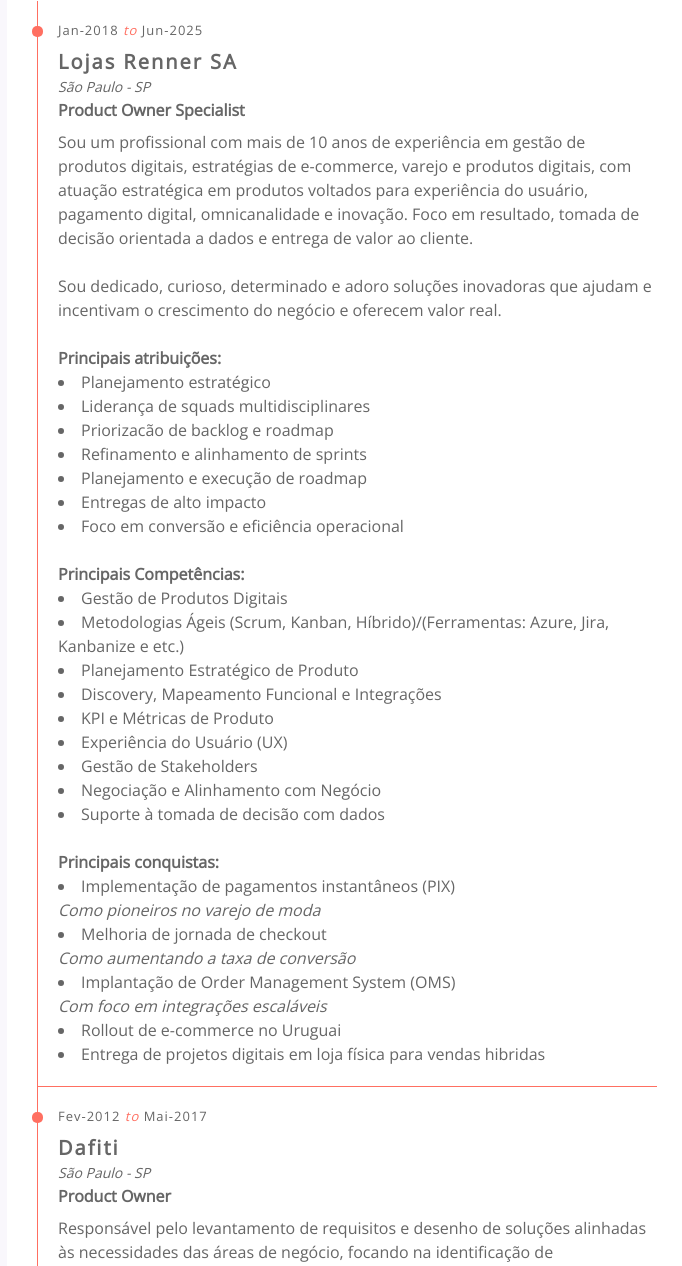
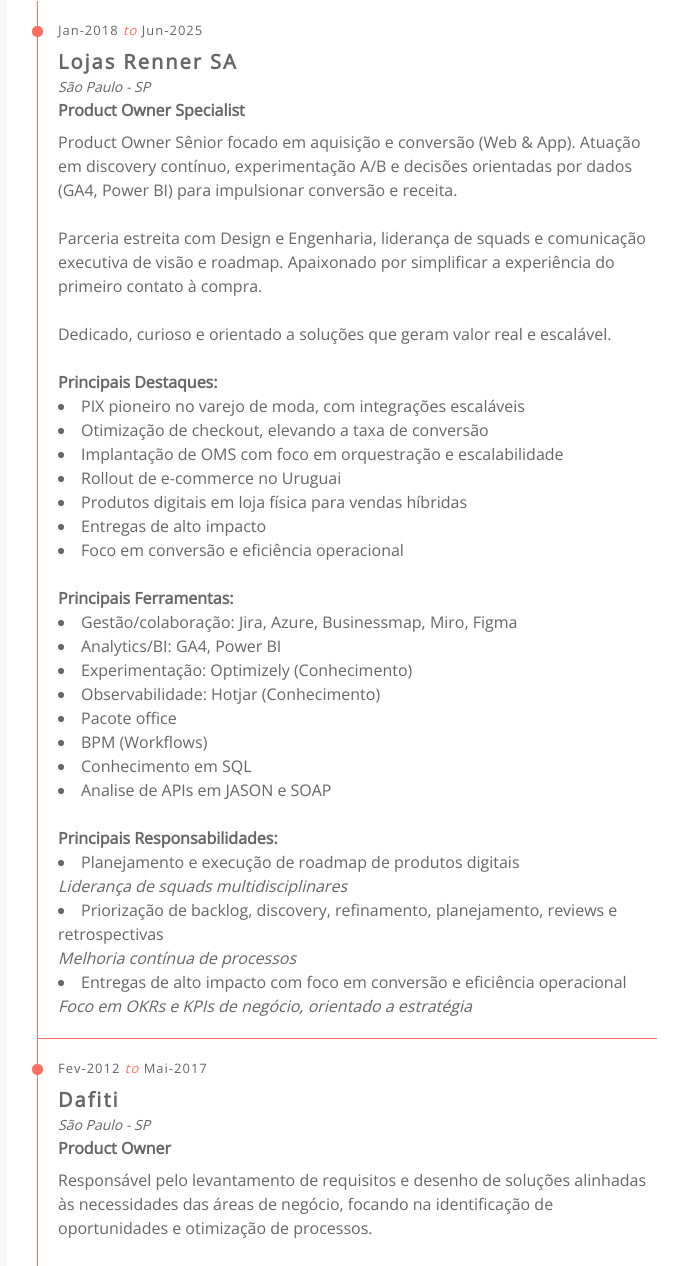
Before and after one commit to 2023-amorim/profile, a plain HTML site: page index.html in a window 1280 px wide. Shown: the part 968-2234 px from the top of the page, without its empty margins (393-1075 px from the left). Drawn offline with nearby package versions, Linux system fonts and the light colour scheme.

Commit message:
Add files via upload

```diff
--- a/index.html
+++ b/index.html
@@ -132,16 +132,15 @@
               </div>
               <div class="col-md-6 col-lg-7">
                 <p>
-                  Desde o inicio da minha carreira, sempre foi movido pela
-                  curiosodade e pelo desejo de melhorar processos, gerar valor e
-                  entregar soluções eficazes. Comecei como Analista de
-                  Qualidade, onde aprendi a importância da precisão, análise de
-                  dados e foco no cliente. <br /><br />
-                  Ao longo do tempo, evolui para posições de liderança,
-                  consolidando minha habilidade de gerenciar times, otimizar
-                  fluxos e implementar sistemas. Foi nesse momento que me
-                  conectei com a transformação digital e percebi que poderia ir
-                  além da operação.
+                Sou movido por curiosidade e pelo desejo de melhorar processos, gerar valor e entregar
+                soluções eficazes. <br /><br />
+
+                Iniciei como Analista de Qualidade, desenvolvendo precisão, análise
+                de dados e foco no cliente. Com o tempo, assumi papéis de liderança, gerenciando
+                times, otimizando fluxos e implementando sistemas. <br /><br />
+
+                Nesse percurso, aproximei-me da
+                transformação digital e percebi meu potencial para atuar além da operação.
                 </p>
                 <!-- <a class="btn" href="#">Hire Me</a> -->
               </div>
@@ -227,52 +226,41 @@
                   <h4>São Paulo - SP</h4>
                   <h5>Product Owner Specialist</h5>
                   <p>
-                    Sou um profissional com mais de 10 anos de experiência em
-                    gestão de produtos digitais, estratégias de e-commerce,
-                    varejo e produtos digitais, com atuação
-                    estratégica em produtos voltados para experiência do
-                    usuário, pagamento digital, omnicanalidade e inovação. Foco
-                    em resultado, tomada de decisão orientada a dados e entrega
-                    de valor ao cliente. <br /><br />
-                    Sou dedicado, curioso, determinado e adoro soluções
-                    inovadoras que ajudam e incentivam o crescimento do negócio
-                    e oferecem valor real. <br /><br />
+                      Product Owner Sênior focado em aquisição e conversão (Web & App). Atuação em discovery
+                      contínuo, experimentação A/B e decisões orientadas por dados (GA4, Power BI) para
+                      impulsionar conversão e receita. <br /><br />
+                      Parceria estreita com Design e Engenharia, liderança de squads e comunicação executiva de visão e roadmap. Apaixonado por simplificar a experiência do primeiro contato à compra.<br /><br />
+                      Dedicado, curioso e orientado a soluções que geram valor real e escalável.<br /><br />
 
-                    <b>Principais atribuições:</b>
-                    <li>Planejamento estratégico</li>
-                    <li>Liderança de squads multidisciplinares</li>
-                    <li>Priorizacão de backlog e roadmap</li>
-                    <li>Refinamento e alinhamento de sprints</li>
-                    <li>Planejamento e execução de roadmap</li>
+                    <b>Principais Destaques:</b>
+                    <li>PIX pioneiro no varejo de moda, com integrações escaláveis</li>
+                    <li>Otimização de checkout, elevando a taxa de conversão</li>
+                    <li>Implantação de OMS com foco em orquestração e escalabilidade</li>
+                    <li>Rollout de e-commerce no Uruguai</li>
+                    <li>Produtos digitais em loja física para vendas híbridas</li>
                     <li>Entregas de alto impacto</li>
                     <li>Foco em conversão e eficiência operacional</li>
                     <br />
 
-                    <b>Principais Competências:</b>
-                    <li>Gestão de Produtos Digitais</li>
-                    <li>Metodologias Ágeis (Scrum, Kanban, Híbrido)/(Ferramentas: Azure, Jira, Kanbanize e etc.)</li>
-                    <li>Planejamento Estratégico de Produto</li>
-                    <li>Discovery, Mapeamento Funcional e Integrações</li>
-                    <li>KPI e Métricas de Produto</li>
-                    <li>Experiência do Usuário (UX)</li>
-                    <li>Gestão de Stakeholders</li>
-                    <li>Negociação e Alinhamento com Negócio</li>
-                    <li>Suporte à tomada de decisão com dados</li>
+                    <b>Principais Ferramentas:</b>
+                    <li>Gestão/colaboração: Jira, Azure, Businessmap, Miro, Figma</li>
+                    <li>Analytics/BI: GA4, Power BI</li>
+                    <li>Experimentação: Optimizely (Conhecimento)</li>
+                    <li>Observabilidade: Hotjar (Conhecimento)</li>
+                    <li>Pacote office</li>
+                    <li>BPM (Workflows)</li>
+                    <li>Conhecimento em SQL</li>
+                    <li>Analise de APIs em JASON e SOAP</li>
 
                     <br />
-                    <b>Principais conquistas:</b>
+                    <b>Principais Responsabilidades:</b>
 
-                    <li>Implementação de pagamentos instantâneos (PIX)</li>
-                    <i>Como pioneiros no varejo de moda</i>
-                    <li>Melhoria de jornada de checkout</li>
-                    <i>Como aumentando a taxa de conversão</i>
-                    <li>Implantação de Order Management System (OMS)</li>
-                    <i>Com foco em integrações escaláveis</i>
-                    <li>Rollout de e-commerce no Uruguai</li>
-                    <li>
-                      Entrega de projetos digitais em loja física para vendas
-                      hibridas
-                    </li>
+                    <li>Planejamento e execução de roadmap de produtos digitais</li>
+                    <i>Liderança de squads multidisciplinares</i>
+                    <li>Priorização de backlog, discovery, refinamento, planejamento, reviews e retrospectivas</li>
+                    <i>Melhoria contínua de processos</i>
+                    <li>Entregas de alto impacto com foco em conversão e eficiência operacional</li>
+                    <i>Foco em OKRs e KPIs de negócio, orientado a estratégia</i>
                   </p>
                 </div>
               </div>
```
